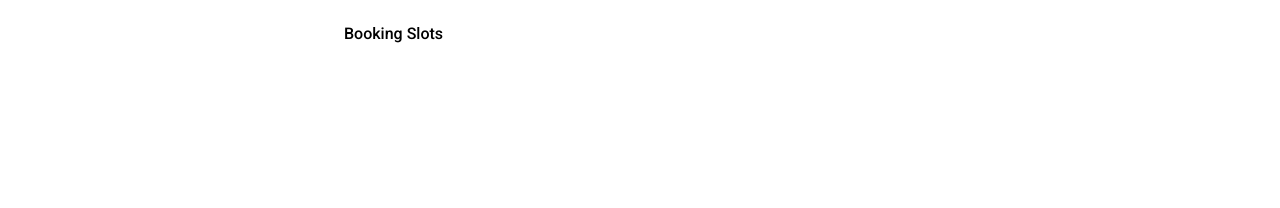
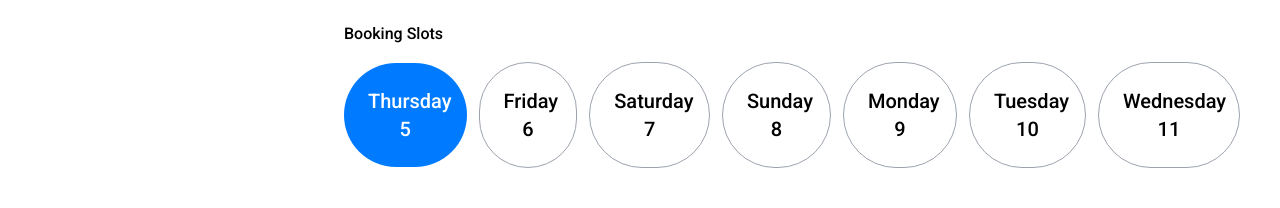
Before and after one commit to briansimiyuj/doctor-appointment-app, a React (Vite) app: page /appointments/1 in a window 1280 px wide. Shown: the part 269-477 px from the top of the page. Built offline with nearby package versions, Linux system fonts and the light colour scheme; a web font is replaced by a local one.

Commit message:
Booking Days

```diff
--- /dev/null
+++ b/src/components/Bookings/BookingDays.tsx
@@ -0,0 +1,57 @@
+import { useBookingSlots } from "../../hooks/useBookingSlots"
+
+const BookingDays: React.FC = ()=>{
+
+    const { doctorSlots, slotIndex, setSlotIndex, days } = useBookingSlots()
+
+    console.log(doctorSlots, doctorSlots.length)
+
+    return(
+
+        <div className="flex items-center gap-3 w-full overflow-x-scroll mt-4 flex-col sm:flex-row md:flex-col lg:flex-row">
+
+            {
+
+                doctorSlots.length && doctorSlots.map((slot, index)=>(
+
+                    <div
+                       key={index}
+                       className={`text-center py-6 lg:px-6 p-6 lg:p-30 sm:text-2xl lg:text-xl min-w-16  rounded-full cursor-pointer ${slotIndex === index ? 'bg-primary-bg text-white' : 'border border-gray-400'}`}
+                       onClick={()=>setSlotIndex(index)}
+                    >
+
+                        <p>
+
+                            {
+
+                                slot[0] && days[slot[0].dateTime.getDay()]
+
+                            }
+
+                        </p>
+
+
+                        <p>
+
+
+                            {
+
+                                slot[0] && slot[0].dateTime.getDate()
+
+                            }
+
+                        </p>
+
+                    </div>
+
+                ))
+
+            }
+
+        </div>
+
+    )
+
+}
+
+export default BookingDays
--- a/src/components/Bookings/BookingSlots.tsx
+++ b/src/components/Bookings/BookingSlots.tsx
@@ -1,3 +1,5 @@
+import BookingDays from "./BookingDays"
+
 const BookingSlots: React.FC = ()=>{
 
     return(
@@ -6,6 +8,8 @@ const BookingSlots: React.FC = ()=>{
 
             <h2>Booking Slots</h2>
 
+            <BookingDays/>
+
         </div>
 
     )
--- a/src/hooks/useBookingSlots.tsx
+++ b/src/hooks/useBookingSlots.tsx
@@ -45,7 +45,7 @@ export const useBookingSlots = ()=>{
             }
 
 
-            const [timeSlots, setTimeSlots] = useState<TimeSlotType[]>([])
+            const timeSlots: TimeSlotType[] = []
 
             while(currentTime < endTime){
 
```
Also changed, not shown: 1 other file (tests, documents, lock files or other folders).
